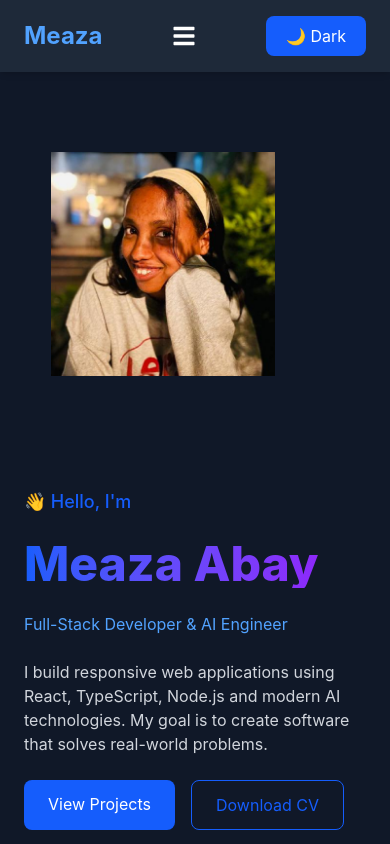
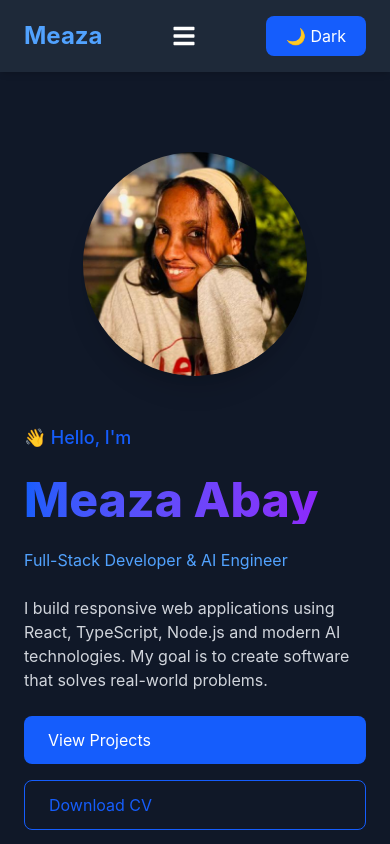
Before and after one commit to Meaza336/meaza-portfolio, a React (Vite) app: page / in a window 390 px wide. Shown: the top 844 px of the page. Built offline with nearby package versions, Linux system fonts and the light colour scheme.

Commit message:
mobile responsive

```diff
--- a/src/components/Hero.tsx
+++ b/src/components/Hero.tsx
@@ -35,7 +35,7 @@ function Hero({ darkMode }: HeroProps) {
           problems.
         </p>
 
-        <div className="flex gap-4">
+        <div className="flex flex-col sm:flex-row gap-4">
           <a
   href="#projects"
   className="bg-blue-600 text-white px-6 py-3 rounded-lg hover:bg-blue-700 transition"
@@ -50,11 +50,11 @@ function Hero({ darkMode }: HeroProps) {
 
       </div>
 
-      <div className="w-72 h-72">
+   <div className="w-56 h-56 md:w-72 md:h-72 lg:w-96 lg:h-96 rounded-full overflow-hidden shadow-xl">
   <img
     src={profile}
     alt="Meaza Abay"
-    className="w-56 h-56 md:w-72 md:h-72 lg:w-96 lg:h-96"
+    className="w-full h-full object-cover object-center"
   />
 </div>
     </section>
```
